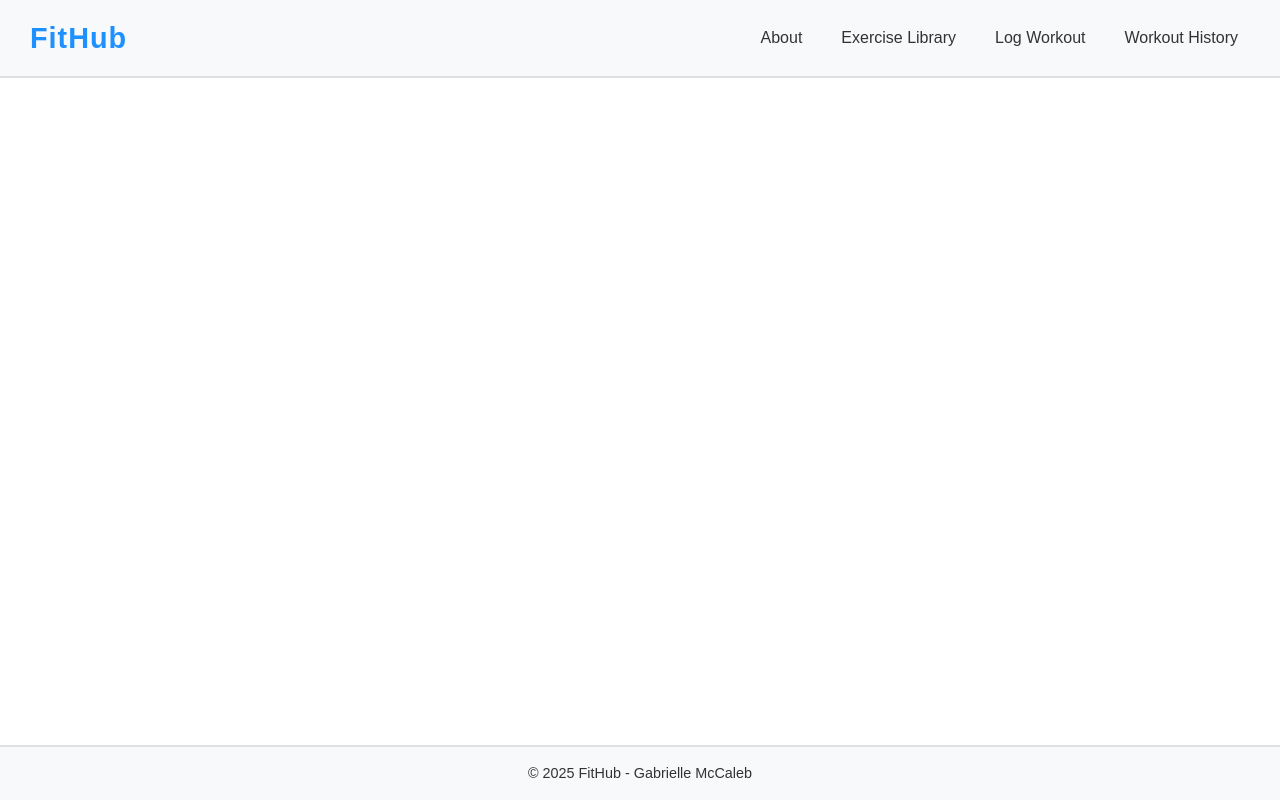
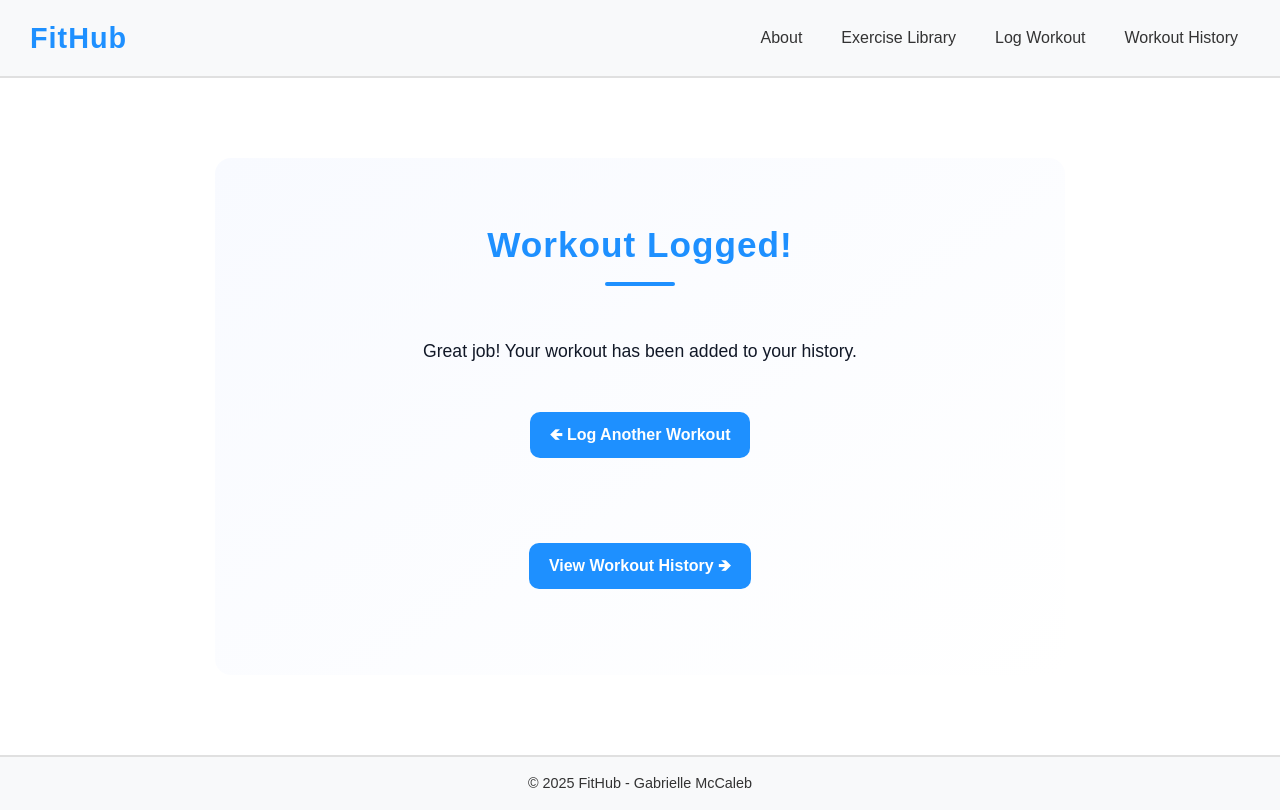
Before and after one commit to gmccaleb/unit-1-project-FitHub, a React (Vite) app in the folder fit-hub/: page /Workout-Submitted in a window 1280 px wide. Built offline with nearby package versions, Linux system fonts and the light colour scheme.

Commit message:
WIP, added WorkoutSubmitted page

```diff
--- a/fit-hub/src/App.jsx
+++ b/fit-hub/src/App.jsx
@@ -9,6 +9,7 @@ import WorkOutHistory from "./components/Pages/WorkOutHistory";
 import Header from "./components/layout/Header";
 import Footer from "./components/layout/Footer";
 import About from "./components/Pages/About";
+import WorkoutSubmitted from "./components/Pages/WorkoutSubmitted";
 
 function App() {
   // Initialize workout history from localStorage or empty array if there is nothing in storage
@@ -35,6 +36,8 @@ function App() {
                 <LogWorkout workoutHistory={workoutHistory} setWorkoutHistory={setWorkoutHistory}/>}
             />
 
+  <Route path="/Workout-Submitted" element={<WorkoutSubmitted/>} />
+
             {/* Pass history state to WorkoutHistory */}
             <Route
               path="/Workout-History"
--- a/fit-hub/src/components/Pages/LogWorkout.jsx
+++ b/fit-hub/src/components/Pages/LogWorkout.jsx
@@ -1,9 +1,13 @@
 import { useState } from "react";
 import Button from "../reusable/Button";
+import { useNavigate } from "react-router";
 
 function LogWorkout({ workoutHistory, setWorkoutHistory }) {
+  const navigate = useNavigate();
   const [workoutTitle, setWorkoutTitle] = useState("");
-  const [exercises, setExercises] = useState([{ name: "", sets: "", reps: "", weight: "" }]);
+  const [exercises, setExercises] = useState([
+    { name: "", sets: "", reps: "", weight: "" },
+  ]);
 
   // Add new empty fields for exercises
   const addExerciseField = () => {
@@ -12,8 +16,9 @@ function LogWorkout({ workoutHistory, setWorkoutHistory }) {
 
   // Updates individual exercise fields
   const handleExerciseChange = (index, field, value) => {
-    const updatedExercises = exercises.map((exercise, i) =>
-      i === index ? { ...exercise, [field]: value } : exercise // keeps the same if it wasn't updated
+    const updatedExercises = exercises.map(
+      (exercise, i) =>
+        i === index ? { ...exercise, [field]: value } : exercise // keeps the same if it wasn't updated
     );
     setExercises(updatedExercises);
   };
@@ -34,6 +39,10 @@ function LogWorkout({ workoutHistory, setWorkoutHistory }) {
     // Resets form for next logged workout
     setWorkoutTitle("");
     setExercises([{ name: "", sets: "", reps: "", weight: "" }]);
+
+    navigate("/Workout-Submitted", {
+      state: { workoutTitle: newWorkout.title },
+    });
   };
 
   return (
@@ -58,26 +67,52 @@ function LogWorkout({ workoutHistory, setWorkoutHistory }) {
               type="text"
               placeholder="Exercise Name"
               value={exercise.name}
-              onChange={(e) => handleExerciseChange(index, "name", e.target.value)}
+              onChange={(e) =>
+                handleExerciseChange(index, "name", e.target.value)
+              }
               required
             />
             <input
               type="number"
               placeholder="Sets"
               value={exercise.sets}
-              onChange={(e) => handleExerciseChange(index, "sets", e.target.value)}
+              onChange={(e) =>
+                handleExerciseChange(index, "sets", e.target.value)
+              }
+              min={0}
+              onKeyDown={(event) => {
+                if (event.key === "e" || event.key === "E") {  {/* prevents e from being entered */}
+                  event.preventDefault();
+                }
+              }}
             />
             <input
               type="number"
               placeholder="Reps"
               value={exercise.reps}
-              onChange={(e) => handleExerciseChange(index, "reps", e.target.value)}
+              onChange={(e) =>
+                handleExerciseChange(index, "reps", e.target.value)
+              }
+              min={0}
+              onKeyDown={(event) => {
+                if (event.key === "e" || event.key === "E") {
+                  event.preventDefault();
+                }
+              }}
             />
             <input
               type="number"
               placeholder="Weight (lbs)"
               value={exercise.weight}
-              onChange={(e) => handleExerciseChange(index, "weight", e.target.value)}
+              onChange={(e) =>
+                handleExerciseChange(index, "weight", e.target.value)
+              }
+              min={0}
+              onKeyDown={(event) => {
+                if (event.key === "e" || event.key === "E") {
+                  event.preventDefault();
+                }
+              }}
             />
           </div>
         ))}
--- a/fit-hub/src/components/Pages/Pages.css
+++ b/fit-hub/src/components/Pages/Pages.css
@@ -247,7 +247,7 @@
 
 .log-workout form {
   margin-bottom: 20px;
-  overflow-x: auto; /* optional scroll for small screens */
+  overflow-x: auto;
 }
 
 .exercise-inputs {
@@ -279,6 +279,73 @@
     flex-direction: column;
   }
 }
+
+
+/* ==================================================
+   WORKOUT SUBMITTED / CONFIRMATION PAGE
+================================================== */
+.workout-submitted {
+  max-width: 800px;
+  margin: 60px auto;
+  padding: 30px 25px;
+  background: linear-gradient(145deg, #f8faff, #ffffff);
+  border-radius: 16px;
+  text-align: center;
+  transition: transform 0.3s ease;
+  display: flex;
+  flex-direction: column;
+  justify-content: center;
+  align-items: center;
+  gap: 20px;
+}
+
+.workout-submitted h2 {
+  font-size: 2.2rem;
+  color: #1e90ff;
+  font-weight: 800;
+  letter-spacing: 1px;
+  position: relative;
+  margin-bottom: 15px;
+}
+
+.workout-submitted h2::after {
+  content: "";
+  display: block;
+  width: 70px;
+  height: 4px;
+  background: #1e90ff;
+  margin: 8px auto 0 auto;
+  border-radius: 2px;
+}
+
+.workout-submitted p {
+  font-size: 1.1rem;
+  line-height: 1.5;
+  color: #111827;
+  max-width: 500px;
+}
+
+.workout-submitted strong {
+  color: #1e40af; /* slightly darker blue for emphasis */
+}
+
+.workout-submitted a {
+  display: inline-block;
+  margin: 10px 5px;
+  padding: 10px 20px;
+  background-color: #1e90ff;
+  color: #ffffff;
+  text-decoration: none;
+  border-radius: 10px;
+  font-weight: 600;
+  transition: background-color 0.2s ease, transform 0.2s ease;
+}
+
+.workout-submitted a:hover {
+  background-color: #0072d1;
+  transform: translateY(-2px);
+}
+
 
 /* ==================================================
    WORKOUT HISTORY PAGE
@@ -335,3 +402,31 @@
   margin-bottom: 4px;
   font-size: 0.95rem;
 }
+
+
+
+
+
+
+
+.reset-history-btn {
+  display: inline-block;
+  margin: 10px 0;
+  padding: 10px 22px;
+  background-color: #ff0000;
+  color: #ffffff;
+  border: none;
+  border-radius: 10px;
+  font-weight: 600;
+  cursor: pointer;
+  text-align: center;
+}
+
+.reset-history-btn:hover {
+  background-color: #d50000;
+  transform: translateY(-2px); /* moves button up like its floating*/
+}
+
+.reset-history-btn:active {
+  transform: translateY(0);
+}
--- /dev/null
+++ b/fit-hub/src/components/Pages/WorkoutSubmitted.jsx
@@ -0,0 +1,26 @@
+import { Link, useLocation } from "react-router";
+
+function WorkoutSubmitted() {
+
+const location = useLocation();
+  const workoutTitle = location.state?.workoutTitle || "";
+
+  return (
+    <main className="workout-submitted">
+      <h2>Workout Logged!</h2>
+      {workoutTitle && (
+        <p>
+          You successfully logged: <strong>{workoutTitle}</strong>
+        </p>
+      )}
+      <p>Great job! Your workout has been added to your history.</p>
+       <Link to="/Log-Workout">🡸 Log Another Workout</Link>
+      <br/>
+      <Link to="/Workout-History">View Workout History 🡺</Link>
+      <br />
+
+    </main>
+  );
+}
+
+export default WorkoutSubmitted;
--- a/fit-hub/src/index.css
+++ b/fit-hub/src/index.css
@@ -5,9 +5,9 @@
 @import url('./components/Pages/Pages.css');
 
 body {
-  font-family: Arial, sans-serif; /* applies to all text */
-  line-height: 1.6;               /* consistent spacing */
-  color: #333;                     /* default text color */
+  font-family: Arial, sans-serif;
+  line-height: 1.6;
+  color: #333;
   margin: 0;
   padding: 0;
   box-sizing: border-box;
```
